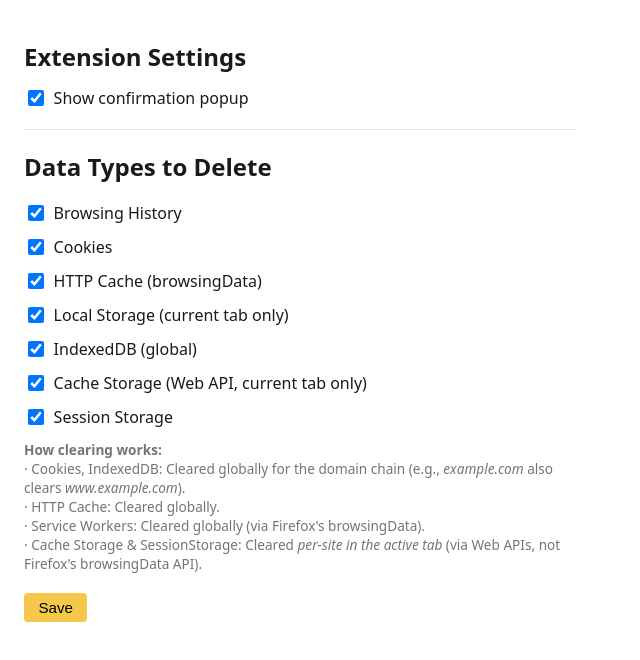
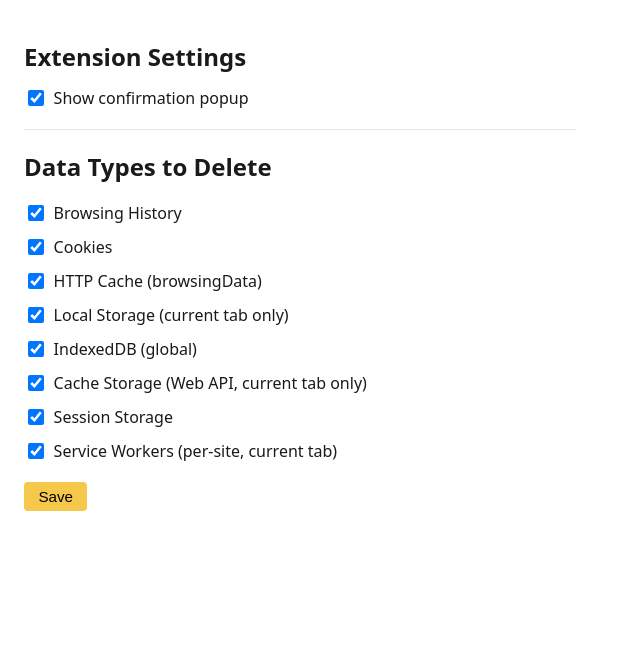
Before and after one commit to popaj/domain-resetter, a browser extension: page src/options/options.html in a window 1280 px wide. Both pictures are taken after a click on the button "Save". Shown: the whole page, without its empty margins (0-640 px from the left). Drawn offline with Linux system fonts and the light colour scheme; files that its build step writes are made by us from their sources.

Commit message:
feat: add service workers

```diff
--- a/src/options/options.html
+++ b/src/options/options.html
@@ -158,15 +158,10 @@
       <input type="checkbox" id="sessionStorage" />
       <label for="sessionStorage">Session Storage</label>
     </div>
-
-    <!-- Accuracy & transparency -->
-    <p class="info-note">
-      <strong>How clearing works:</strong><br>
-      · Cookies, IndexedDB: Cleared globally for the domain chain (e.g., <em>example.com</em> also clears <em>www.example.com</em>).<br>
-      · HTTP Cache: Cleared globally.<br>
-      · Service Workers: Cleared globally (via Firefox's browsingData).<br>
-      · Cache Storage & SessionStorage: Cleared <em>per-site in the active tab</em> (via Web APIs, not Firefox's browsingData API).
-    </p>
+    <div class="form-group">
+      <input type="checkbox" id="serviceWorkers" />
+      <label for="serviceWorkers">Service Workers (per-site, current tab)</label>
+    </div>
   </section>
 
   <div class="button-row">
--- a/src/options/options.js
+++ b/src/options/options.js
@@ -19,6 +19,7 @@ document.addEventListener("DOMContentLoaded", async () => {
     document.getElementById("indexedDB").checked = dataTypes.indexedDB;
     document.getElementById("cacheStorage").checked = dataTypes.cacheStorage;
     document.getElementById("sessionStorage").checked = dataTypes.sessionStorage;
+    document.getElementById("serviceWorkers").checked = dataTypes.serviceWorkers;
 
     // Save button
     document.getElementById("save").addEventListener("click", async () => {
@@ -32,11 +33,10 @@ document.addEventListener("DOMContentLoaded", async () => {
             localStorage: document.getElementById("localStorage").checked,
             indexedDB: document.getElementById("indexedDB").checked,
             cacheStorage: document.getElementById("cacheStorage").checked,
-            sessionStorage: document.getElementById("sessionStorage").checked
+            sessionStorage: document.getElementById("sessionStorage").checked,
+            serviceWorkers: document.getElementById("serviceWorkers").checked
           }
         };
-
-        newSettings.dataTypes.serviceWorkers = dataTypes.serviceWorkers;
 
         await browser.storage.local.set({ settings: newSettings });
         alert("Settings saved!");
```
Also changed, not shown: src/js/content_delete.js (+16 -0 lines).
